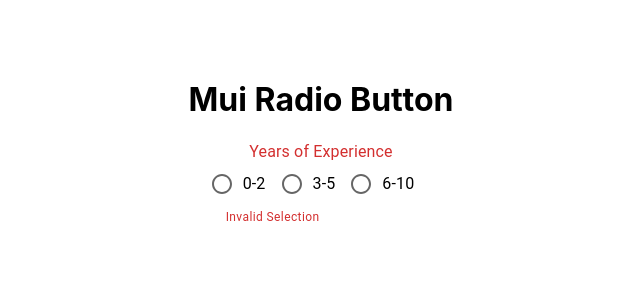
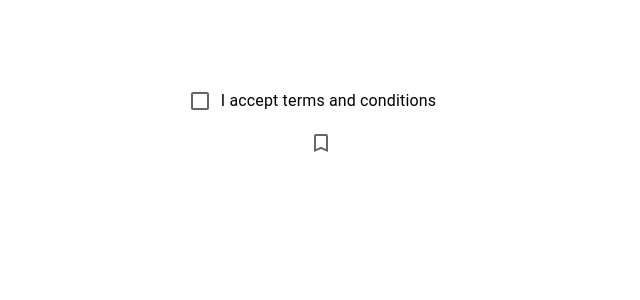
Before and after one commit to akdemirsafak/ReactAndMui, a React (Create React App) app: page / in a window 1280 px wide. Shown: the top 300 px of the page, without its empty margins (319-959 px from the left). Built offline with nearby package versions, Linux system fonts and the light colour scheme.

Commit message:
Checkbox completed

```diff
--- a/src/App.tsx
+++ b/src/App.tsx
@@ -3,8 +3,9 @@
 // import { MuiTypography } from './components/MuiTypography';
 // import {MuiButton } from './components/MuiButton';
 // import { MuiTextField } from './components/MuiTextField';
-import {MuiRadioButton} from './components/MuiRadioButton'
-import {MuiSelect} from './components/MuiSelect';
+// import {MuiRadioButton} from './components/MuiRadioButton'
+// import {MuiSelect} from './components/MuiSelect';
+import { MuiCheckbox } from './components/MuiCheckbox';
 function App() {
 
   return (
@@ -13,7 +14,8 @@
     {/* <MuiButton/> */}
     {/* <MuiTextField/> */}
     {/* <MuiSelect/> */}
-    <MuiRadioButton/>
+    {/* <MuiRadioButton/> */}
+    <MuiCheckbox/>
     </div>
   );
 }
--- /dev/null
+++ b/src/components/MuiCheckbox.tsx
@@ -0,0 +1,32 @@
+import {Box,FormControlLabel,Checkbox} from '@mui/material'
+import { useState } from 'react'
+import BookmarkBorderIcon from '@mui/icons-material/BookmarkBorder'
+import BookmarkIcon from '@mui/icons-material/Bookmark'
+
+
+export const MuiCheckbox=()=>{
+    const [acceptTnC,setAcceptTnC] =useState(false)
+    console.log(acceptTnC)
+    const handleChange= (event:React.ChangeEvent<HTMLInputElement>)=>{
+        setAcceptTnC(event.target.checked)
+    }
+    return (
+        <Box>
+            <Box>
+                <FormControlLabel
+                    control={<Checkbox checked={acceptTnC}
+                    onChange={handleChange} />}
+                    label="I accept terms and conditions"
+                />
+            </Box>
+            <Box>
+                <Checkbox
+                    icon={<BookmarkBorderIcon/>}
+                    checkedIcon={<BookmarkIcon/>}
+                    onChange={handleChange}
+                />
+            </Box>
+        </Box>
+
+    )
+}
```
